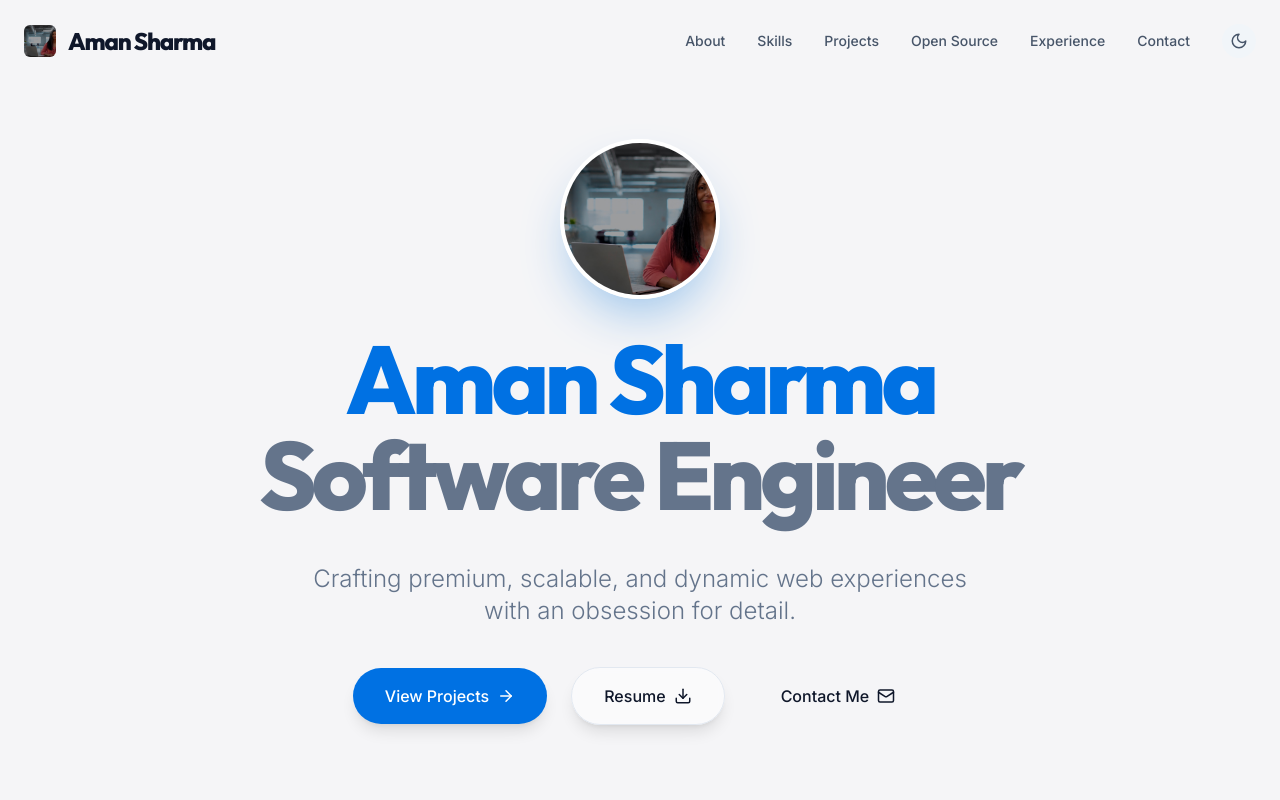
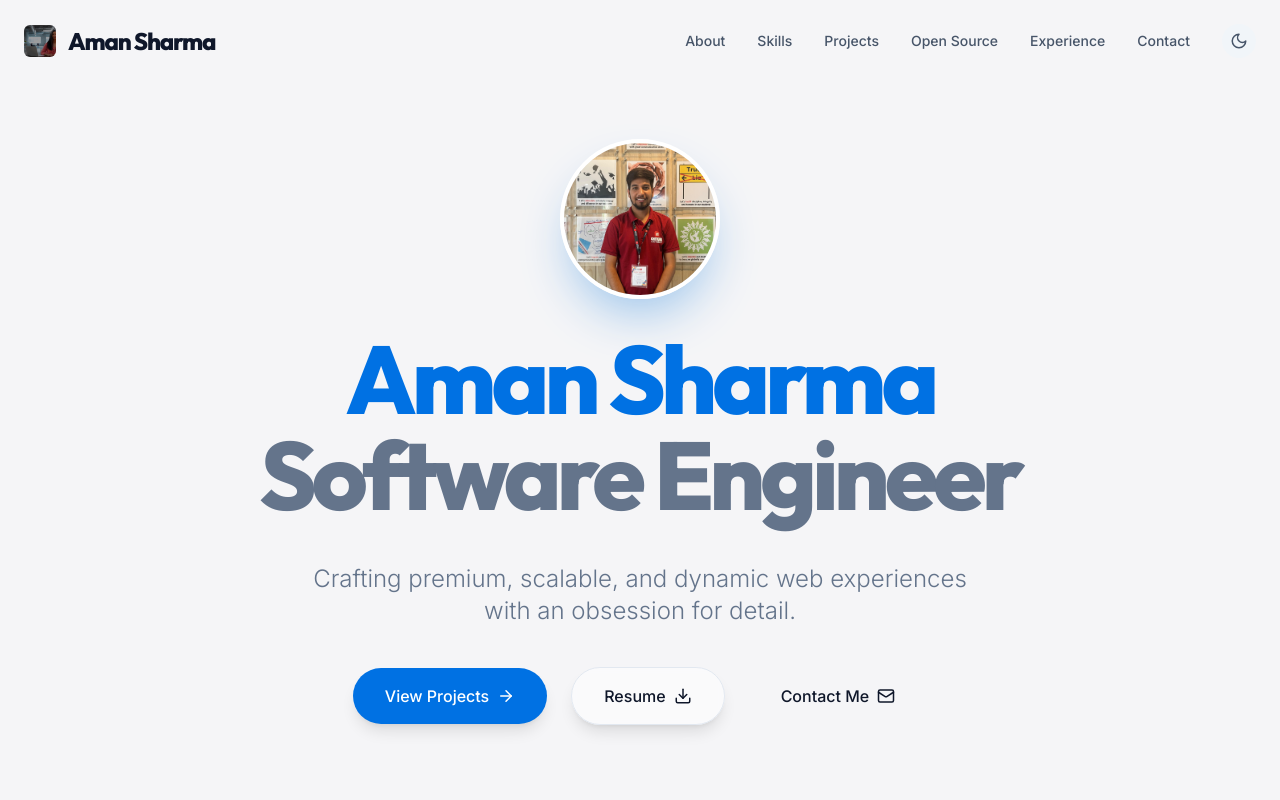
Before and after one commit to Amansharmacs1/Portfolio-Website, a React (Vite) app in the folder frontend/: page / in a window 1280 px wide. Shown: the top 800 px of the page. Built offline with nearby package versions, Linux system fonts and the light colour scheme.

Commit message:
Restore profile picture in Hero section

```diff
--- a/frontend/src/sections/Hero.jsx
+++ b/frontend/src/sections/Hero.jsx
@@ -32,8 +32,8 @@ const Hero = () => {
             className="w-28 h-28 sm:w-32 sm:h-32 md:w-40 md:h-40 rounded-full overflow-hidden mb-6 md:mb-8 border-4 border-white dark:border-primary-500 shadow-2xl shadow-primary-200 dark:shadow-none mx-auto"
           >
             <img
-              src="./code_logo.jpeg"
-              alt="Code Logo"
+              src="./profile%20pic.jpeg"
+              alt="Aman Sharma"
               className="w-full h-full object-cover"
             />
           </motion.div>
```
Also changed, not shown: 3 other files (tests, documents, lock files or other folders).
